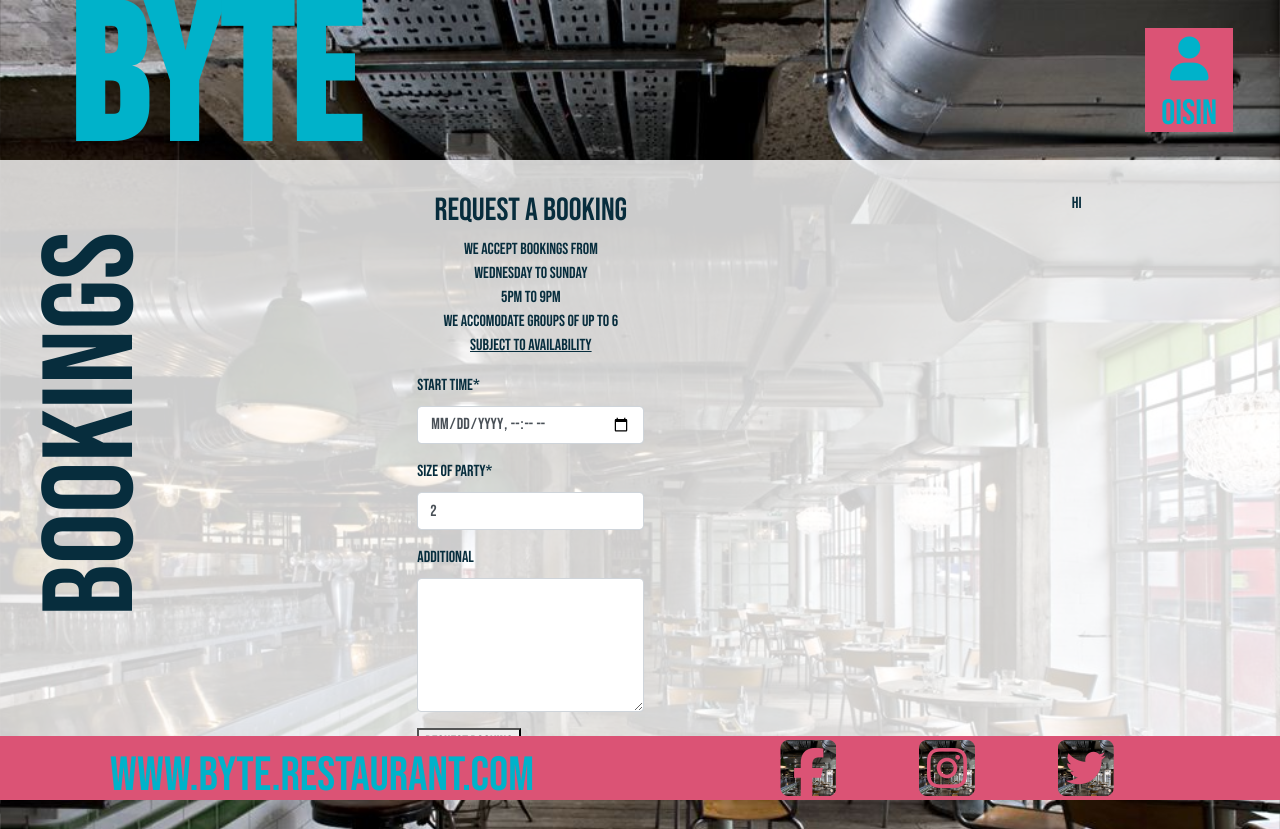
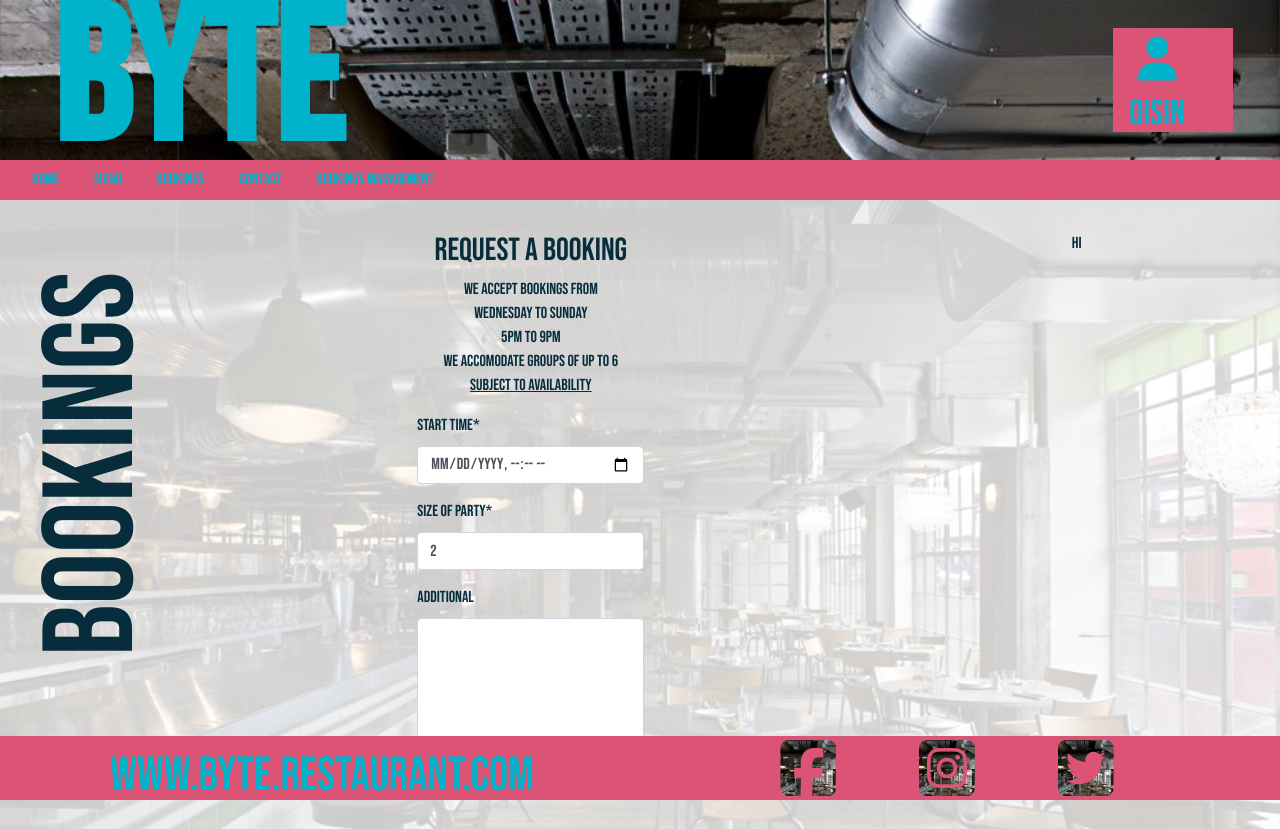
Before and after one commit to OisinWrites/Byte, a Django app: page /bookings/bookings/ in a window 1280 px wide. Shown: the top 829 px of the page. Run offline with Django 3.2, Linux system fonts and the light colour scheme; a user stored in the database is signed in; data comes from the database, SQL or seed files in the repository; both versions use the stored data as it was after the commit; some libraries are stand-ins or nearby versions.

Commit message:
Remove option in burger to go to bookings without being authenticated, create navigation bar to swap for burger at 900px, and style.

```diff
--- a/static/css/base.css
+++ b/static/css/base.css
@@ -120,6 +120,24 @@ a {
     display: block;
     position: absolute;
 }
+/* Navigation bar styling */
+
+nav {
+    background-color:rgb(219, 83, 117);
+    padding: 0.5rem;
+    padding-left: 2rem;
+  }
+
+  ul {
+    list-style-type: none;
+    margin: 0;
+    padding: 0;
+  }
+
+  li {
+    display: inline-block;
+    margin-right: 2rem;
+  }
 
 /* block colour on mobile navigation */
 .menu {
@@ -364,12 +382,20 @@ a {
 }
 
 @media (max-width: 899px) {
-    .header-lg {
+    .header-lg, nav {
         display: none;
+    }
+
+    body {
+        margin-bottom: 20vh;
     }
 }
 
 @media (min-width: 900px) {
+
+    .footer-space {
+        display: none;
+    }
 
     .split-booking-line {
         display: none;
--- a/templates/base.html
+++ b/templates/base.html
@@ -57,9 +57,11 @@
               <a class="nav-link burger" href="{% url 'menu' %}">
                 Menu
               </a>
+              {% if user.is_authenticated %}
               <a class="nav-link burger" href="{% url 'bookings' %}">
                 Bookings
               </a>
+              {% endif %}
               <a class="nav-link burger" href="{% url 'contact' %}">
                 Contact
               </a>
@@ -107,6 +109,21 @@
         </div>
 
     </header>
+
+    <nav>
+      <ul>
+        <li><a class="burger" href="{% url 'home' %}">Home</a></li>
+        <li><a class="burger" href="{% url 'menu' %}">Menu</a></li>
+        {% if user.is_authenticated %}
+        <li><a class="burger" href="{% url 'bookings' %}">Bookings</a></li>
+        {% endif %}
+        <li><a class="burger" href="{% url 'contact' %}">Contact</a></li>
+        {% if user.is_superuser %}
+        <li><a class="burger" href="{% url 'bookings_management' %}">Bookings Management</a></li>
+        {% endif %}
+      </ul>
+    </nav>
+
     <div>
       {% if messages %}
       <div class="container pop-up">
```
Also changed, not shown: db.sqlite3.
